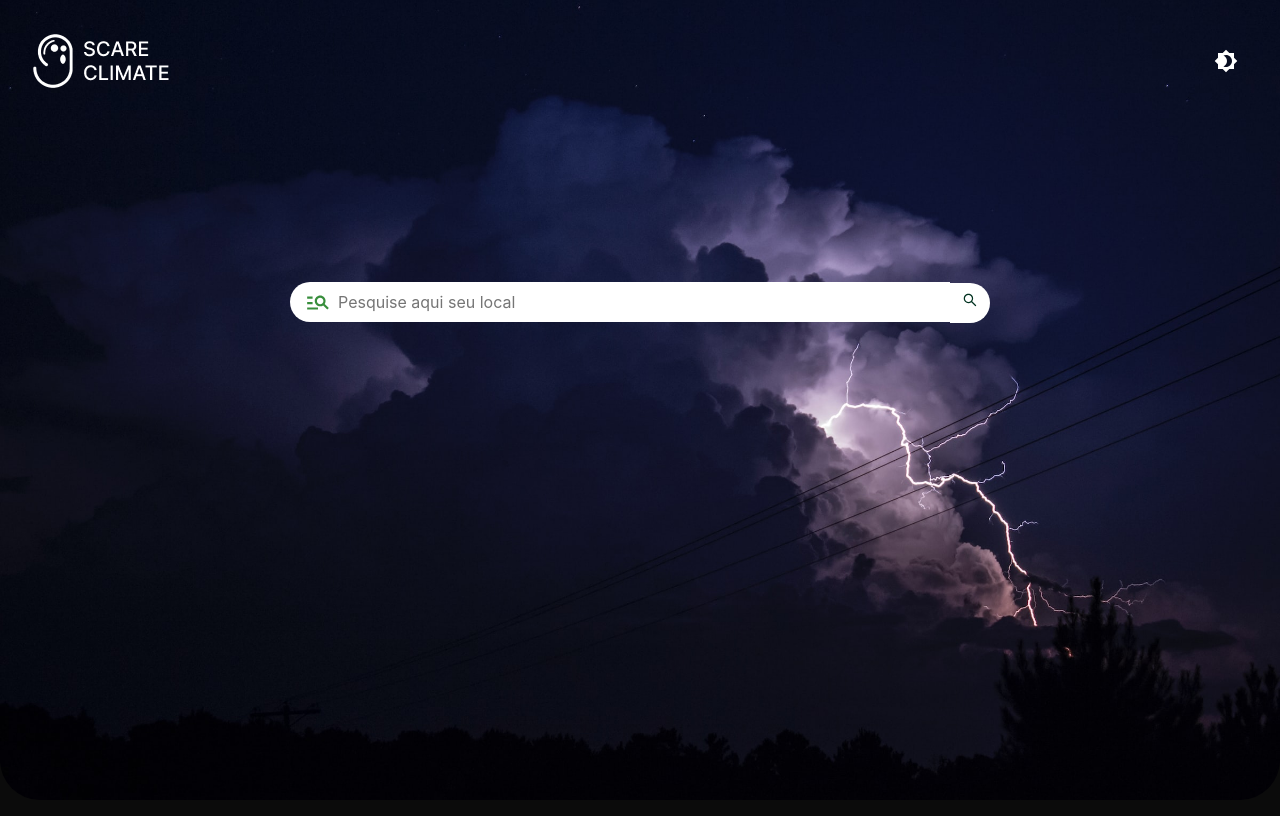
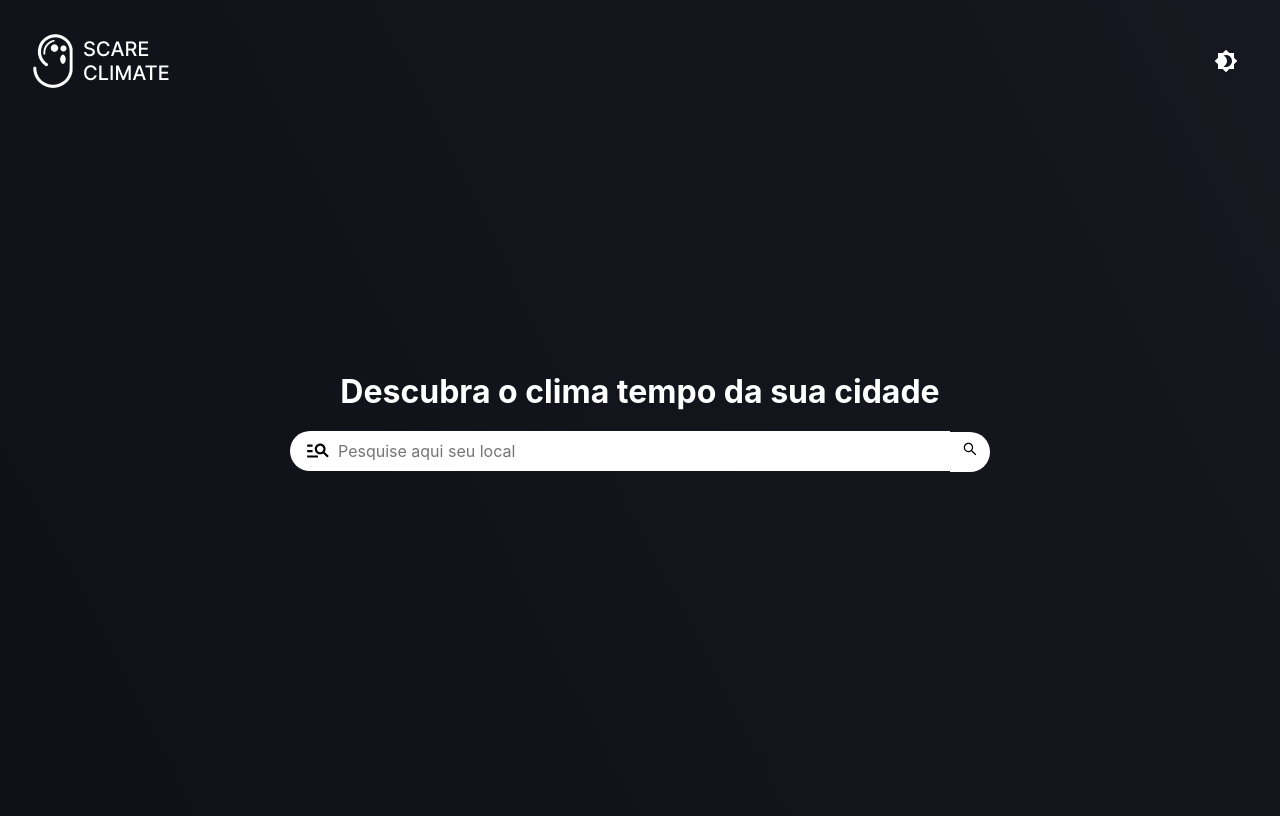
Before and after one commit to c4slu/scare-climate, a React (Vite) app: page / in a window 1280 px wide. Shown: the top 816 px of the page. Built offline with nearby package versions, Linux system fonts and the light colour scheme.

Commit message:
version 0.1v

```diff
--- a/src/pages/home/index.tsx
+++ b/src/pages/home/index.tsx
@@ -7,6 +7,8 @@ import {
   Desc,
   Info,
   Icon,
+  Result,
+  Bg,
 } from "./styles";
 import { NavLink } from "react-router-dom";
 import { MdBrightness4 } from "react-icons/md";
@@ -136,6 +138,7 @@ export function Home() {
           </nav>
         </HeaderContainer>
 
+        <h1>Descubra o clima tempo da sua cidade</h1>
         <InputContainer>
           <form onSubmit={search}>
             <input
@@ -162,6 +165,7 @@ export function Home() {
         {weather && (
           <div>
             <h1>CONDIÇÕES ATUAIS</h1>
+            <Result>
               <Desc>
                 <Icon>{icon}</Icon>
                 <h3>{weather.name}</h3>
@@ -193,6 +197,7 @@ export function Home() {
                   </ul>
                 </Info>
               </Desc>
+            </Result>
           </div>
         )}
       </ResultContainer>
--- a/src/pages/home/styles.ts
+++ b/src/pages/home/styles.ts
@@ -1,5 +1,4 @@
 import styled from "styled-components";
-import bg from "../../assets/bg.jpg";
 import search from "../../assets/search.svg";
 
 export const ContainerSearch = styled.div`
@@ -7,8 +6,12 @@ export const ContainerSearch = styled.div`
   width: 100vw;
   height: 100vh;
 
-  background: url(${bg}) center center no-repeat;
-  background-size: cover;
+  h1 {
+    display: flex;
+    align-items: center;
+    justify-content: center;
+    padding-top: 250px;
+  }
 `;
 
 export const InputContainer = styled.div`
@@ -16,7 +19,8 @@ export const InputContainer = styled.div`
   align-items: center;
   justify-content: center;
 
-  margin-top: 10rem;
+  width: 100vw;
+  height: 10vh;
   input {
     border-top-left-radius: 20px;
     border-bottom-left-radius: 20px;
@@ -46,13 +50,13 @@ export const InputContainer = styled.div`
     padding-bottom: 2px;
 
     background: ${(props) => props.theme["white"]};
-    color: ${(props) => props.theme["green-dark"]};
+    color: ${(props) => props.theme["black"]};
     border-top-right-radius: 20px;
     border-bottom-right-radius: 20px;
     border: none;
     cursor: pointer;
     &:hover {
-      background: ${(props) => props.theme["green-dark"]};
+      background: ${(props) => props.theme["black"]};
       color: ${(props) => props.theme["white"]};
     }
   }
@@ -96,7 +100,7 @@ export const ResultContainer = styled.div`
   display: flex;
   align-items: center;
   justify-content: center;
-
+  height: 100vh;
   h1 {
     color: ${(props) => props.theme["white"]};
     font-size: 1.5rem;
@@ -104,13 +108,9 @@ export const ResultContainer = styled.div`
   }
 
   div {
-    flex: 1;
     display: flex;
-    height: 100vh;
-    width: 300px;
     align-items: center;
     justify-content: center;
-    /* left: -20px; */
     flex-direction: column;
   }
 `;
@@ -129,7 +129,8 @@ export const Graus = styled.div`
 export const Desc = styled.div`
   display: flex;
   flex-direction: column;
-  margin: 30px;
+  width: 100%;
+  /* margin: 30px; */
 
   p {
     font-weight: 700;
@@ -142,21 +143,22 @@ export const Desc = styled.div`
 `;
 
 export const Info = styled.div`
-  margin-top: 20px;
+  margin-top: 50px;
 
   li {
     display: flex;
-
+    align-items: center;
     list-style-type: none;
-    width: 100%;
+    width: 17vw;
     justify-content: space-between;
     gap: 20px;
-    margin-bottom: 5px;
+    /* margin-bottom: 5px; */
   }
   ul {
-    width: 100%;
     display: flex;
     flex-direction: column;
+    align-items: center;
+    justify-content: center;
   }
 
   span {
@@ -167,3 +169,20 @@ export const Info = styled.div`
 export const Icon = styled.div`
   margin-bottom: 30px;
 `;
+
+export const Result = styled.div`
+  display: flex;
+  padding: 2rem;
+  margin: 3rem;
+  align-items: center;
+  justify-content: center;
+  flex-direction: column;
+  background-color: #ccc;
+  background: linear-gradient(
+    153.43deg,
+    rgba(255, 255, 255, 0.2) 0%,
+    rgba(255, 255, 255, 0) 85%
+  );
+  border: 0.5px solid rgba(255, 255, 255, 0.1);
+  border-radius: 10px;
+`;
--- a/src/styles/global.ts
+++ b/src/styles/global.ts
@@ -10,7 +10,7 @@ export const GlobalStyle = createGlobalStyle`
  }
 :focus{
   outline: 0;
-  box-shadow: 0 0 0 2px ${(props) => props.theme["green-light"]};
+  box-shadow: 0 0 0 2px ${(props) => props.theme["black"]};
 }
 
  body{
@@ -25,4 +25,19 @@ export const GlobalStyle = createGlobalStyle`
   font-size: 1rem;
 
  }
+ body::-webkit-scrollbar {
+  width: 12px;               /* width of the entire scrollbar */
+}
+
+body::-webkit-scrollbar-track {
+  background: none      /* color of the tracking area */
+}
+
+body::-webkit-scrollbar-thumb {
+  background-color: ${(props) =>
+    props.theme["black"]};    /* color of the scroll thumb */
+  border-radius: 20px;
+  border: 4px solid ${(props) =>
+    props.theme.black};     /* roundness of the scroll thumb */
+}
 `;
--- a/src/styles/themes/defaul.ts
+++ b/src/styles/themes/defaul.ts
@@ -3,6 +3,6 @@ export const DefaultTheme = {
   "green-medium": "#2E7D32",
   "green-light": "#4CAF50",
 
-  black: "#0B0B0B",
+  black: "linear-gradient(242.76deg, #171721 -0.1%, #0E0E14 101.88%);",
   white: "#fff",
 };
```
Also changed, not shown: src/assets/search.svg, 1 other file (tests, documents, lock files or other folders). Lines whose indentation alone changed are shown as unchanged.
